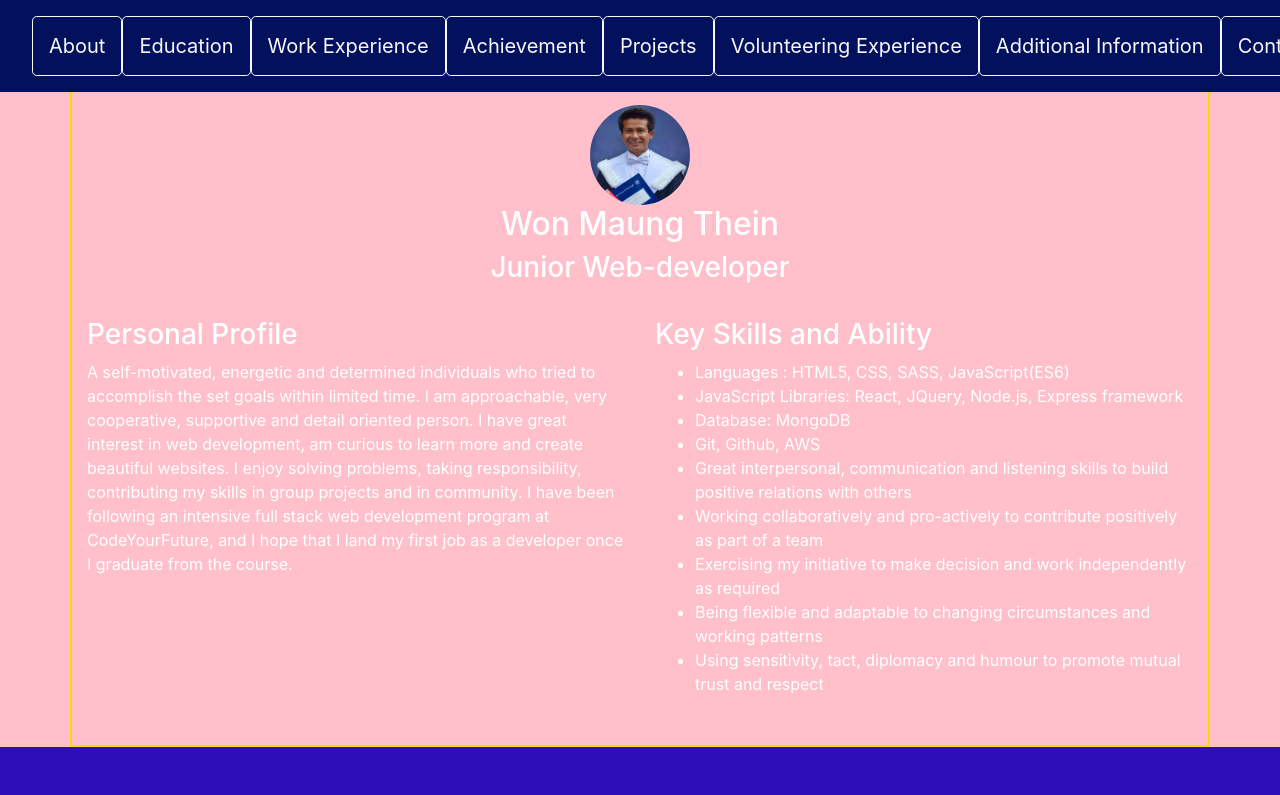
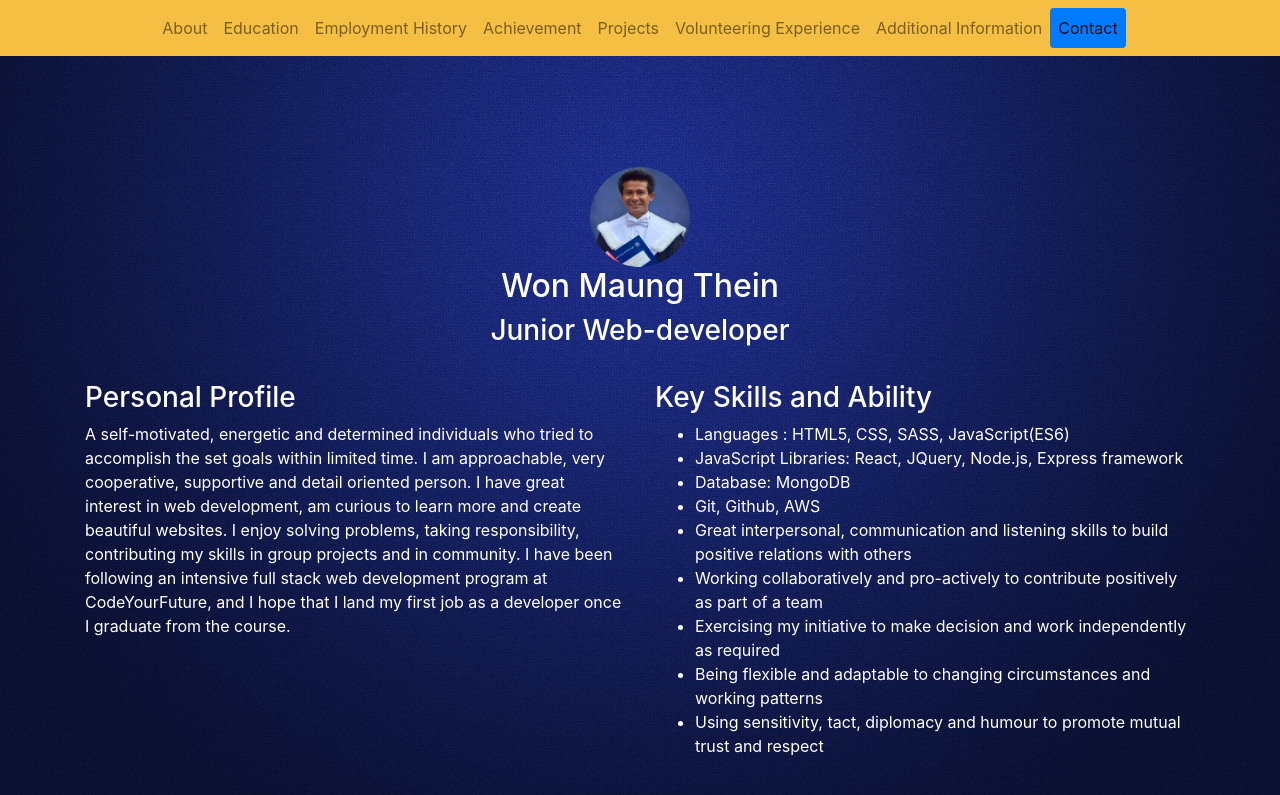
Before and after one commit to wonmaungthein/Portfolio, a website: page index.html in a window 1280 px wide. Shown: the top 795 px of the page. Drawn offline with nearby package versions, Linux system fonts and the light colour scheme.

```diff
--- a/index.html
+++ b/index.html
@@ -26,11 +26,57 @@
 	 crossorigin="anonymous"></script>
 	<script src="https://stackpath.bootstrapcdn.com/bootstrap/4.1.0/js/bootstrap.min.js" integrity="sha384-uefMccjFJAIv6A+rW+L4AHf99KvxDjWSu1z9VI8SKNVmz4sk7buKt/6v9KI65qnm"
 	 crossorigin="anonymous"></script>
+	<script>$('body').scrollspy({ target: '#navbar-example', offset: 10 })</script>
 	<link rel="stylesheet" href="https://stackpath.bootstrapcdn.com/bootstrap/4.1.0/css/bootstrap.min.css" integrity="sha384-9gVQ4dYFwwWSjIDZnLEWnxCjeSWFphJiwGPXr1jddIhOegiu1FwO5qRGvFXOdJZ4"
 	 crossorigin="anonymous">
 </head>
 
-<body>
+
+<body data-spy="scroll" data-target="#navbarMenue">
+	<nav class="navbar navbar-default navbar-expand-sm navbar-light  fixed-top">
+		<button class="navbar-toggler" data-toggle="collapse" data-target="#navbarMenue">
+			<span class="navbar-toggler-icon"></span>
+		</button>
+		<div class="collapse navbar-collapse justify-content-center" role="navigation" id="navbarMenue">
+			<ul class="navbar-nav justify-content-center  nav-pills ">
+				<li class="nav-item ">
+					<a href="#first-section" class="nav-link nav-item"> About
+					</a>
+				</li>
+				<li class="nav-item ">
+					<a href="#second-section" class="nav-link">Education</a>
+				</li>
+				<li class="nav-item ">
+					<a href="#third-section " class="nav-link">Employment History</a>
+				</li>
+				<li class="nav-item ">
+					<a href="#fourth-section " class="nav-link"> Achievement
+					</a>
+				</li>
+				<li class="nav-item ">
+					<a href="#fifth-section " class="nav-link"> Projects</a>
+				</li>
+				<li class="nav-item ">
+					<a href="#sixth-section " class="nav-link"> Volunteering Experience
+					</a>
+				</li>
+				<li class="nav-item ">
+					<a href="#seventh-section " class="nav-link"> Additional Information
+					</a>
+				</li>
+				<li class="nav-item ">
+					<a href="#eigth-section " class="nav-link"> Contact
+					</a>
+				</li>
+			</ul>
+		</div>
+	</nav>
+
+
+
+
+
+	<!--
 	<header>
 		<nav class="navbar navbar-default fixed-top">
 			<nav class="navbar navbar-expand-lg navbar-light ">
@@ -81,7 +127,7 @@
 				</div>
 			</nav>
 		</nav>
-	</header>
+	</header> -->
 	<div class="allSections">
 		<section id="first-section">
 			<div class="container">
--- a/style.css
+++ b/style.css
@@ -1,12 +1,14 @@
 #first-section {
   padding-top: 2%;
+  margin-top: 5%;
+  margin-bottom: 5%;
   /* height: 800px; */
-  background-color: pink;
+  /* background-color: pink; */
   /* border: 2px solid blue; */
 }
 
 #second-section {
-  background-color: rgb(44, 13, 182);
+  /* background-color: rgb(44, 13, 182); */
   /* margin-top: 2%; */
   /* margin-bottom: 2%; */
   padding-top: 5%;
@@ -16,7 +18,7 @@
 }
 
 #third-section {
-  background-color: rgb(223, 20, 37);
+  /* background-color: rgb(223, 20, 37); */
   /* margin-top: 2%; */
   /* margin-bottom: 2%; */
   padding-bottom: 5%;
@@ -30,7 +32,7 @@
   margin-bottom: 2%; */
   padding-bottom: 5%;
   padding-top: 5%;
-  background-color: peru;
+  /* background-color: peru; */
 }
 
 #fifth-section {
@@ -39,7 +41,7 @@
   margin-bottom: 2%; */
   padding-bottom: 5%;
   padding-top: 5%;
-  background-color: orangered;
+  /* background-color: orangered; */
 }
 
 #sixth-section {
@@ -48,7 +50,7 @@
   margin-bottom: 2%; */
   padding-bottom: 5%;
   padding-top: 5%;
-  background-color: goldenrod;
+  /* background-color: goldenrod; */
 }
 
 #seventh-section {
@@ -57,13 +59,13 @@
   margin-bottom: 2%; */
   padding-bottom: 5%;
   padding-top: 5%;
-  background-color: rgb(38, 78, 206);
+  /* background-color: rgb(38, 78, 206); */
 }
 
 #eigth-section {
   padding-bottom: 5%;
   padding-top: 5%;
-  background-color: orchid;
+  /* background-color: orchid; */
   /* border: brown solid 2px; */
 }
 /*
@@ -93,6 +95,7 @@
   -moz-background-size: cover;
   -o-background-size: cover;
   background-size: cover;
+  position: relative;
 }
 
 .logo {
@@ -129,7 +132,7 @@
 }
 
 .container {
-  border: solid gold 2px;
+  /* border: solid gold 2px; */
 }
 
 footer {
@@ -223,11 +226,6 @@
   width: 100%;
 } */
 
-.navbar-default {
-  /* border: 2px solid limegreen; */
-  justify-content: center;
-}
-
 #navbarSupportedContent {
   /* border: tomato 2px solid; */
   align-items: center;
@@ -282,3 +280,11 @@
 .header {
   border: yellow 2px solid;
 }
+
+.navbar-default {
+  background-color: #f4bf42;
+  background-image: none;
+  justify-content: center;
+  background-repeat: no-repeat;
+  /* border: 2px solid limegreen; */
+}
```
